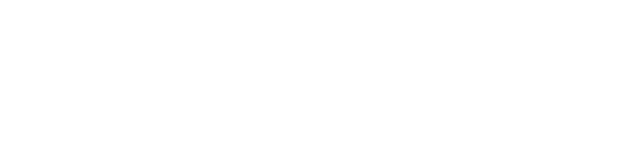
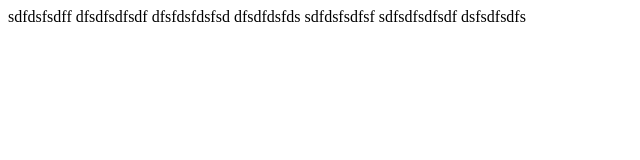
Before and after one commit to vladisarno/testproject1, a plain HTML site: page index.html in a window 1280 px wide. Shown: the whole page, without its empty margins (0-640 px from the left). Drawn offline with Linux system fonts and the light colour scheme.

Commit message:
added data inside html tags

```diff
--- a/index.html
+++ b/index.html
@@ -1,2 +1,9 @@
 <html>
+sdfdsfsdff
+dfsdfsdfsdf
+dfsfdsfdsfsd
+dfsdfdsfds
+sdfdsfsdfsf
+sdfsdfsdfsdf
+dsfsdfsdfs
 </html>
```
